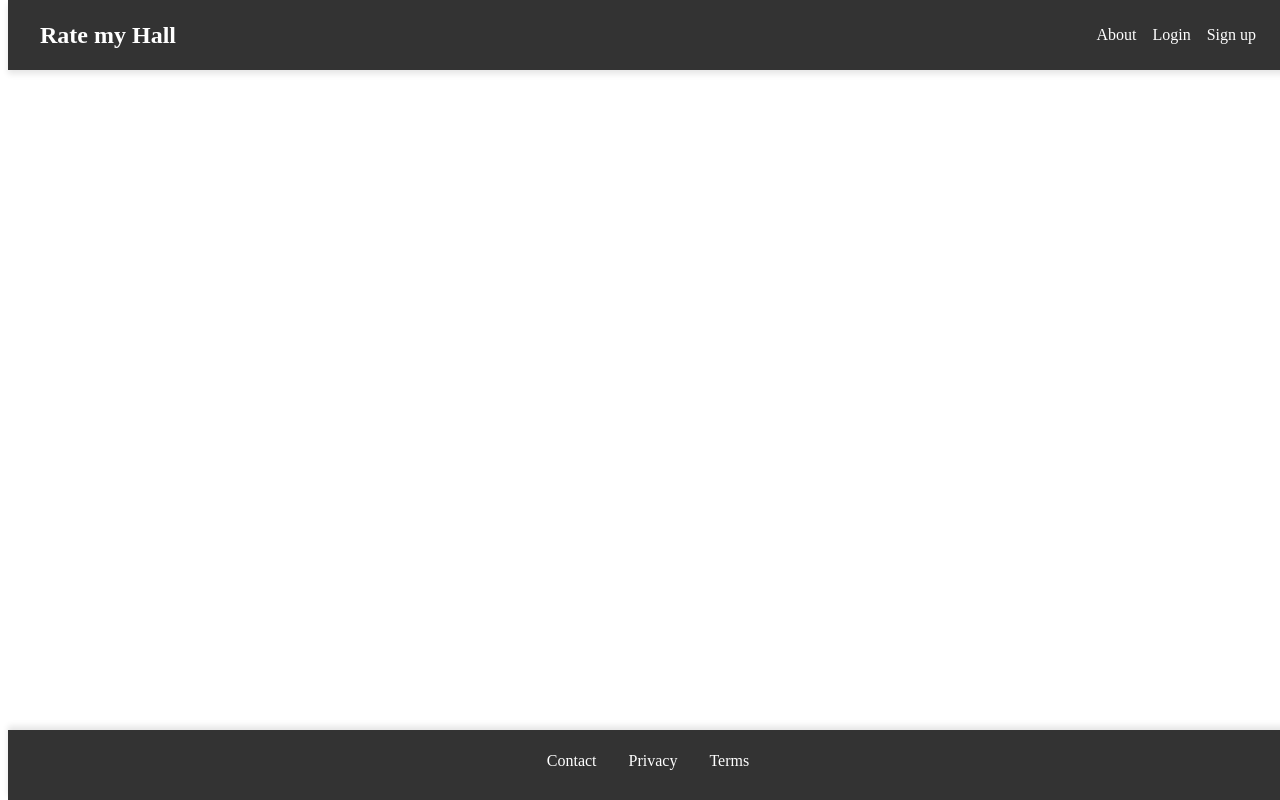
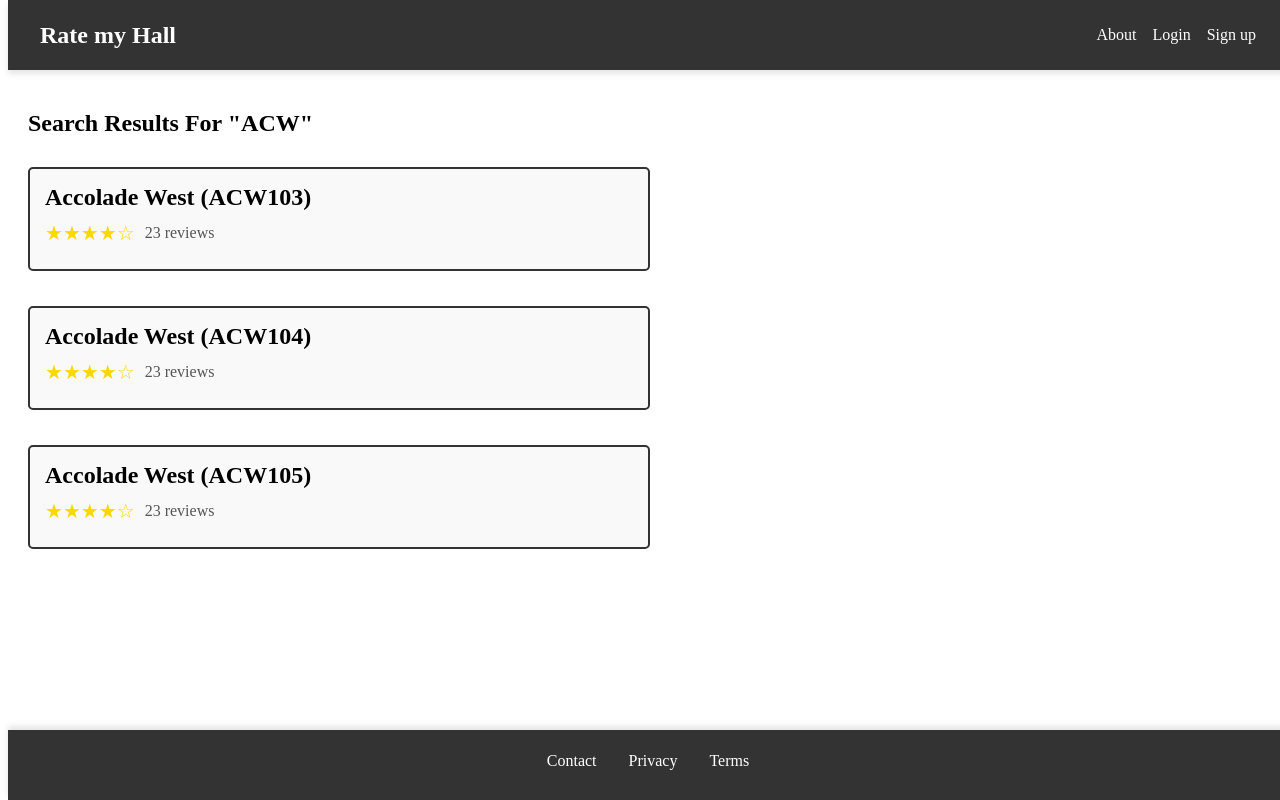
Before and after one commit to Cpoing/ratemyhall, a React (Vite) app: page /search in a window 1280 px wide. Built offline with nearby package versions, Linux system fonts and the light colour scheme.

Commit message:
Added search results page and search functionality

```diff
--- a/src/App.tsx
+++ b/src/App.tsx
@@ -3,6 +3,7 @@ import { BrowserRouter as Router, Route, Routes } from "react-router-dom";
 import Home from "./pages/Home/Home";
 import Header from "./components/Header/Header";
 import Footer from "./components/Footer/Footer";
+import SearchResults from "./pages/searchResults/searchResults";
 
 const App: React.FC = () => {
   return (
@@ -12,6 +13,7 @@ const App: React.FC = () => {
         <div className="content">
           <Routes>
             <Route path="/" Component={Home} />
+            <Route path="/search" Component={SearchResults} />
           </Routes>
         </div>
         <Footer />
--- a/src/components/BuildingCard/BuildingCard.tsx
+++ b/src/components/BuildingCard/BuildingCard.tsx
@@ -3,7 +3,7 @@ import { useNavigate } from "react-router-dom";
 import "./BuildingCard.css";
 
 interface BuildingCardProps {
-  id: string;
+  id: number;
   name: string;
   rating: number;
   reviews: number;
--- a/src/components/SearchBar/SearchBar.tsx
+++ b/src/components/SearchBar/SearchBar.tsx
@@ -1,9 +1,11 @@
 import { useState } from "react";
 import "./SearchBar.css";
 import { FaSearch } from "react-icons/fa";
+import { useNavigate } from "react-router-dom";
 
 const SearchBar: React.FC = () => {
   const [input, setInput] = useState("");
+  const navigate = useNavigate();
 
   // making fake api calls
   const fetchData = (value: string) => {
@@ -22,13 +24,20 @@ const SearchBar: React.FC = () => {
     fetchData(value);
   };
 
+  const handleSearch = () => {
+    if (input.trim()) {
+      navigate(`/search?q=${input}`);
+    }
+  };
+
   return (
     <div className="input-wrapper">
-      <FaSearch id="search-icon" />
+      <FaSearch id="search-icon" onClick={handleSearch} />
       <input
         placeholder="Type to search..."
         value={input}
         onChange={(e) => handleChange(e.target.value)}
+        onKeyDown={(e) => e.key === "Enter" && handleSearch()}
       />
     </div>
   );
--- /dev/null
+++ b/src/pages/searchResults/searchResults.css
@@ -0,0 +1,16 @@
+.search-results {
+  margin-top: 70px;
+  padding: 20px;
+}
+
+.search-header {
+  font-size: 1.5rem;
+  margin-bottom: 20px;
+}
+
+.results-list {
+  display: flex;
+  flex-direction: column;
+  gap: 15px;
+  width: 80%;
+}
--- /dev/null
+++ b/src/pages/searchResults/searchResults.tsx
@@ -0,0 +1,33 @@
+import React from "react";
+import { Link, useLocation } from "react-router-dom";
+import BuildingCard from "../../components/BuildingCard/BuildingCard";
+import "./searchResults.css";
+
+const SearchResults: React.FC = () => {
+  const location = useLocation();
+  const query = new URLSearchParams(location.search).get("q") || "ACW";
+
+  const buildings = [
+    { id: 1, name: "Accolade West (ACW103)", reviews: 23, rating: 4 },
+    { id: 2, name: "Accolade West (ACW104)", reviews: 23, rating: 4 },
+    { id: 3, name: "Accolade West (ACW105)", reviews: 23, rating: 4 },
+  ];
+
+  return (
+    <div className="search-results">
+      <h2>Search Results For "{query}"</h2>
+      <div className="results-list">
+        {buildings.map((building) => (
+          <BuildingCard
+            id={building.id}
+            name={building.name}
+            reviews={building.reviews}
+            rating={building.rating}
+          />
+        ))}
+      </div>
+    </div>
+  );
+};
+
+export default SearchResults;
```
